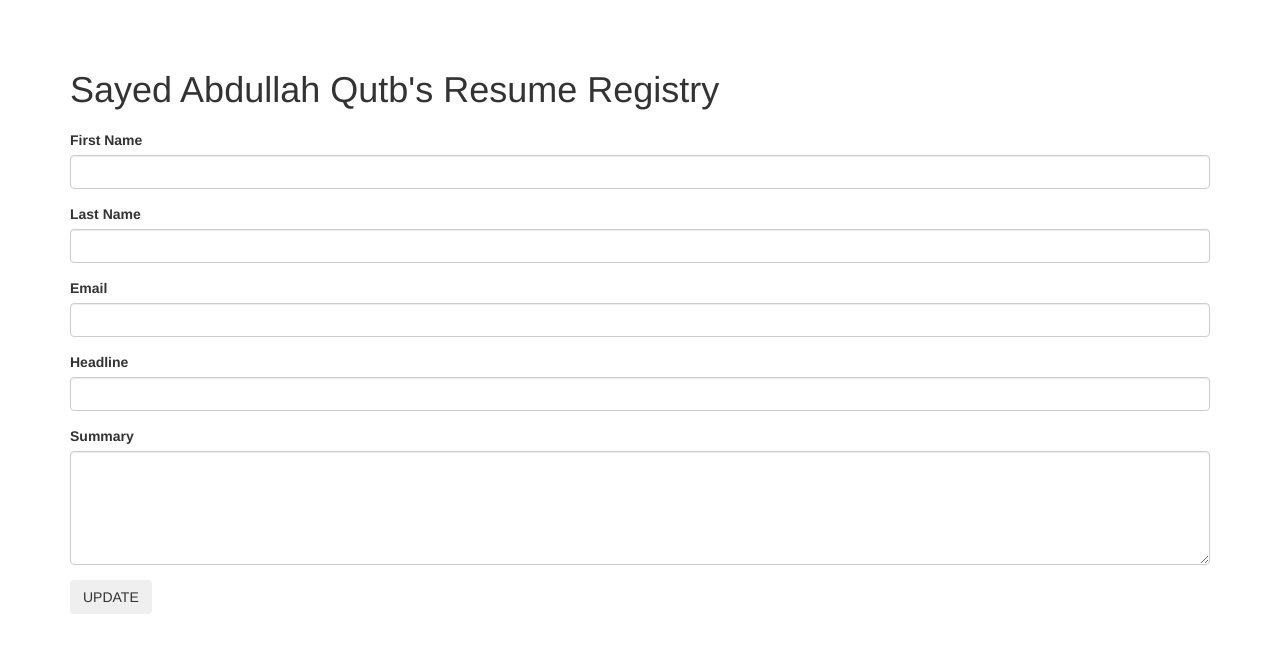
After one commit to abdullahqutb/wa4e-jquery, a PHP site: page /edit.php?id=1 in a window 1280 px wide. The commit adds this page. Shown: the top 653 px of the page. Run offline with PHP 8.4, Linux system fonts and the light colour scheme; the visitor is signed in with stand-in values (Sample User, id 1); data that the repository does not hold is empty.

Commit message:
Added update page

```diff
--- /dev/null
+++ b/Week 1/edit.php
@@ -0,0 +1,92 @@
+<?php
+session_start();
+include('connect.php');
+
+
+if (isset($_GET['first_name']) && isset($_GET['first_name']) && isset($_GET['last_name']) && isset($_GET['email'])
+    && isset($_GET['headline'])) {
+      echo "hek";
+
+    if (strpos($_GET['email'], '@') === false) {
+        $_SESSION['error'] = 'Bad Email';
+        echo "error";
+    } else {
+      echo "no errror";
+
+        $sql = "UPDATE Profile SET first_name = :first_name, last_name = :last_name,email=:email,headline=:headline,summary=:summary
+            WHERE profile_id = :profile_id";
+        $stmt = $pdo->prepare($sql);
+        $stmt->execute(array(
+                ':first_name' => $_GET['first_name'],
+                ':last_name' => $_GET['last_name'],
+                ':email' => $_GET['email'],
+                ':headline' => $_GET['headline'],
+                ':summary' => $_GET['summary'],
+                ':profile_id' => $_GET['id'])
+        );
+        $_SESSION['success'] = 'Record updated';
+        header('Location: ../index.php');
+        return;
+    }
+}
+
+?>
+
+<!DOCTYPE html>
+<html lang="en">
+
+<head>
+  <meta charset="UTF-8">
+  <meta http-equiv="X-UA-Compatible" content="IE=edge">
+  <meta name="viewport" content="width=device-width, initial-scale=1.0">
+  <link rel="stylesheet" href="https://maxcdn.bootstrapcdn.com/bootstrap/3.3.6/css/bootstrap.min.css"
+    integrity="sha384-1q8mTJOASx8j1Au+a5WDVnPi2lkFfwwEAa8hDDdjZlpLegxhjVME1fgjWPGmkzs7" crossorigin="anonymous">
+  <title>Sayed Abdullah Qutb's Resume Registry</title>
+</head>
+
+<body>
+
+  <div class="mt-1 container" style="margin-top: 50px;">
+    <h1 class="center">Sayed Abdullah Qutb's Resume Registry</h1>
+    <div style="margin-top: 20px;">
+      <?php
+      if (!isset($_SESSION["logged_in"]) || $_SESSION['logged_in'] !== true) {
+        header('Location: login.php');
+      } else {
+        $result = $pdo->query('SELECT * FROM profile WHERE profile_id=' . $_GET['id']);
+        $row = $result->fetch();
+      } ?>
+
+    </div>
+    <div>
+      <form method="GET">
+        <div class="form-group">
+          <label for="first_name">First Name</label>
+          <input type="text" id="first_name" name="first_name" class="form-control" value="<?php echo $row['first_name']; ?>">
+        </div>
+        <div class="form-group">
+          <label for="last_name">Last Name</label>
+          <input type="text" id="last_name" name="last_name" class="form-control" value="<?php echo $row['last_name']; ?>">
+        </div>
+        <div class="form-group">
+          <label for="email">Email</label>
+          <input type="email" id="email" name="email" class="form-control" value="<?php echo $row['email']; ?>">
+        </div>
+        <div class="form-group">
+          <label for="headline">Headline</label>
+          <input type="text" id="headline" name="headline" class="form-control" value="<?php echo $row['headline']; ?>">
+        </div>
+        <div class="form-group">
+          <label for="summary">Summary</label>
+          <textarea name="summary" id="summary" cols="30" rows="5" class="form-control"><?php echo $row['summary']; ?></textarea>
+        </div>
+        <input type="hidden" id="id" name="id" value="<?php echo $row['profile_id']; ?>">
+        <button type="submit" class="btn">UPDATE</button>
+      </form>
+    </div>
+  </div>
+
+
+</body>
+
+</html>
```
Also changed, not shown: Week 1/delete.php (added, +13 -0 lines), Week 1/index.php (+5 -6 lines), Week 1/update.php (added, +19 -0 lines), Week 1/view.php (+29 -26 lines).
